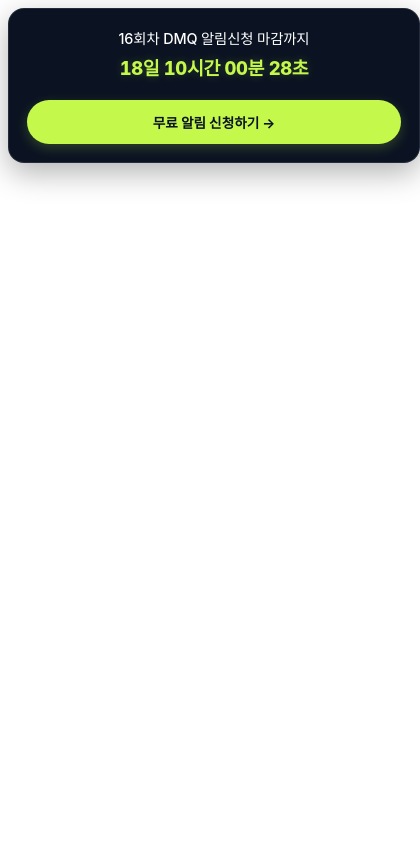
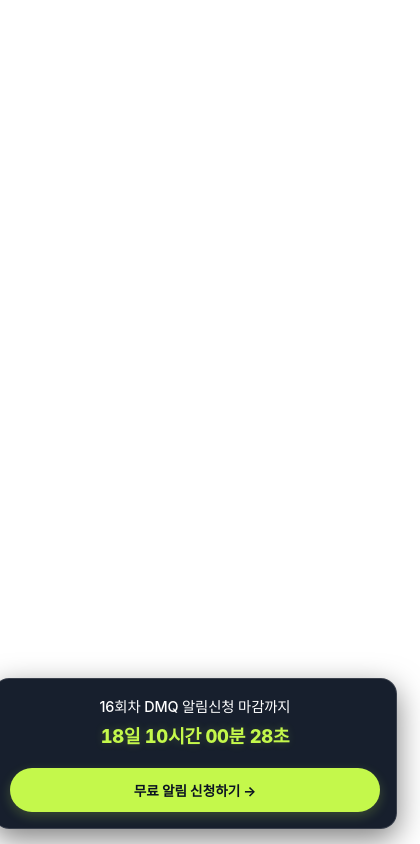
Before and after one commit to hsolkim615/DMQ-Timer, a plain HTML site: page index.html in a window 390 px wide. Shown: the whole page, 420 px wide, since content can reach past the window. Drawn offline with Linux system fonts and the light colour scheme.

Commit message:
플로팅 재 테스트

```diff
--- a/index.html
+++ b/index.html
@@ -8,6 +8,7 @@
             <span id="seconds">00</span>초
         </div>
     </div>
+    <!-- 필요시 href="#" 에 실제 이동할 링크를 넣어주세요 -->
     <a href="#" class="apply-button" target="_blank">무료 알림 신청하기 →</a>
 </div>
 
@@ -20,18 +21,26 @@
 
     .banner-timer-container {
         font-family: -apple-system, BlinkMacSystemFont, "Segoe UI", Roboto, "Helvetica Neue", Arial, sans-serif;
-        width: 100%;
+
+        /* 👇 [플로팅 핵심 설정] 화면 하단에 고정되도록 추가/수정된 속성들입니다 */
+        position: fixed !important;
+        bottom: 25px !important;
+        left: 50% !important;
+        transform: translateX(-50%) !important;
+        z-index: 999999 !important;
+
+        width: calc(100% - 40px);
         max-width: 600px;
-        margin: 0 auto;
-        background-color: #0b1322;
-        border: 1px solid rgba(255, 255, 255, 0.1);
+        background-color: rgba(11, 19, 34, 0.95); /* 투명도 살짝 주어 세련되게 처리 */
+        backdrop-filter: blur(8px);
+        border: 1px solid rgba(255, 255, 255, 0.15);
         border-radius: 16px;
         padding: 18px 24px;
         display: flex;
         align-items: center;
         justify-content: space-between;
         gap: 15px;
-        box-shadow: 0 10px 30px rgba(0, 0, 0, 0.3);
+        box-shadow: 0 10px 30px rgba(0, 0, 0, 0.5);
     }
 
     .banner-timer-container .text-group {
@@ -79,9 +88,11 @@
     /* 모바일 환경 대응 (폭이 좁아지면 세로로 배치) */
     @media (max-width: 520px) {
         .banner-timer-container {
+            bottom: 15px !important;
+            width: calc(100% - 20px) !important;
             flex-direction: column;
             align-items: stretch;
-            padding: 18px;
+            padding: 16px;
             text-align: center;
         }
         .banner-timer-container .text-group {
```
